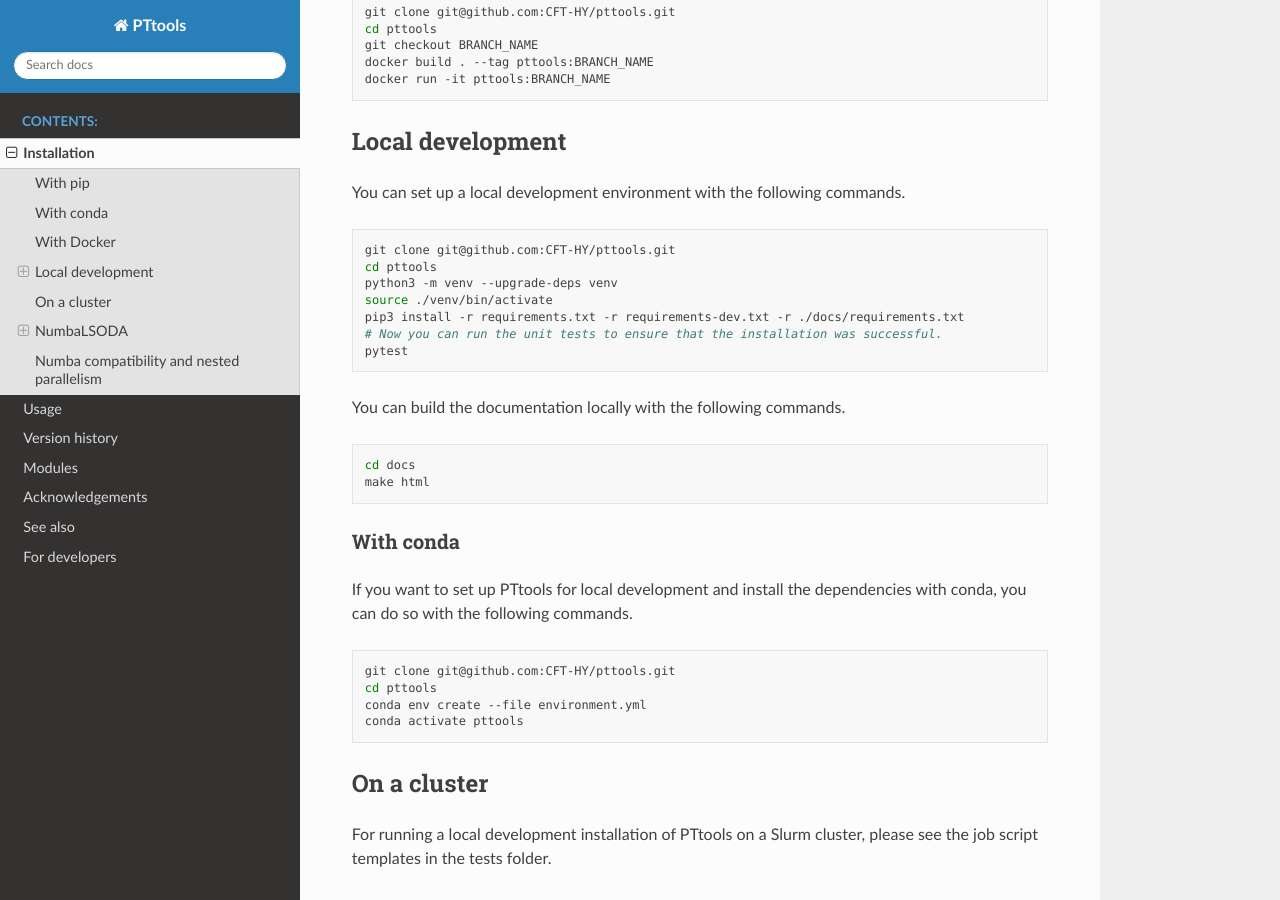
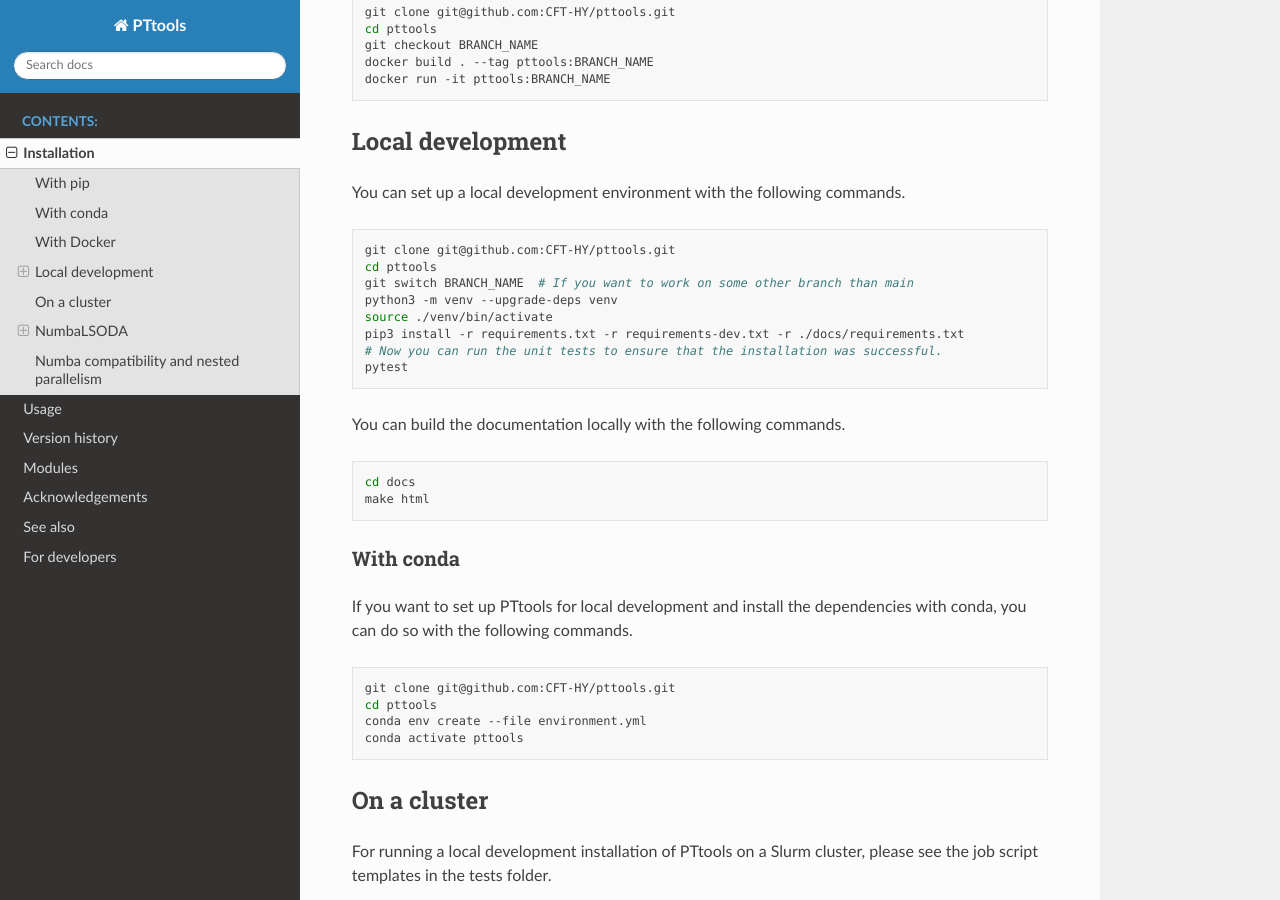
Before and after one commit to CFT-HY/pttools, a Sphinx documentation site: the page built from docs/install.rst, in a window 1280 px wide and 900 px high, scrolled down 1671 px. Built offline with Sphinx 7.4.7 and the Read the Docs theme 3.1.0, drawn with Linux system fonts in a browser that asks for light colours; pages that are not in the unit, such as notebooks, are missing from menus.

Commit message:
Add branch switching to the local development instructions

```diff
--- a/docs/install.rst
+++ b/docs/install.rst
@@ -107,6 +107,7 @@
 
   git clone git@github.com:CFT-HY/pttools.git
   cd pttools
+  git switch BRANCH_NAME  # If you want to work on some other branch than main
   python3 -m venv --upgrade-deps venv
   source ./venv/bin/activate
   pip3 install -r requirements.txt -r requirements-dev.txt -r ./docs/requirements.txt
```
